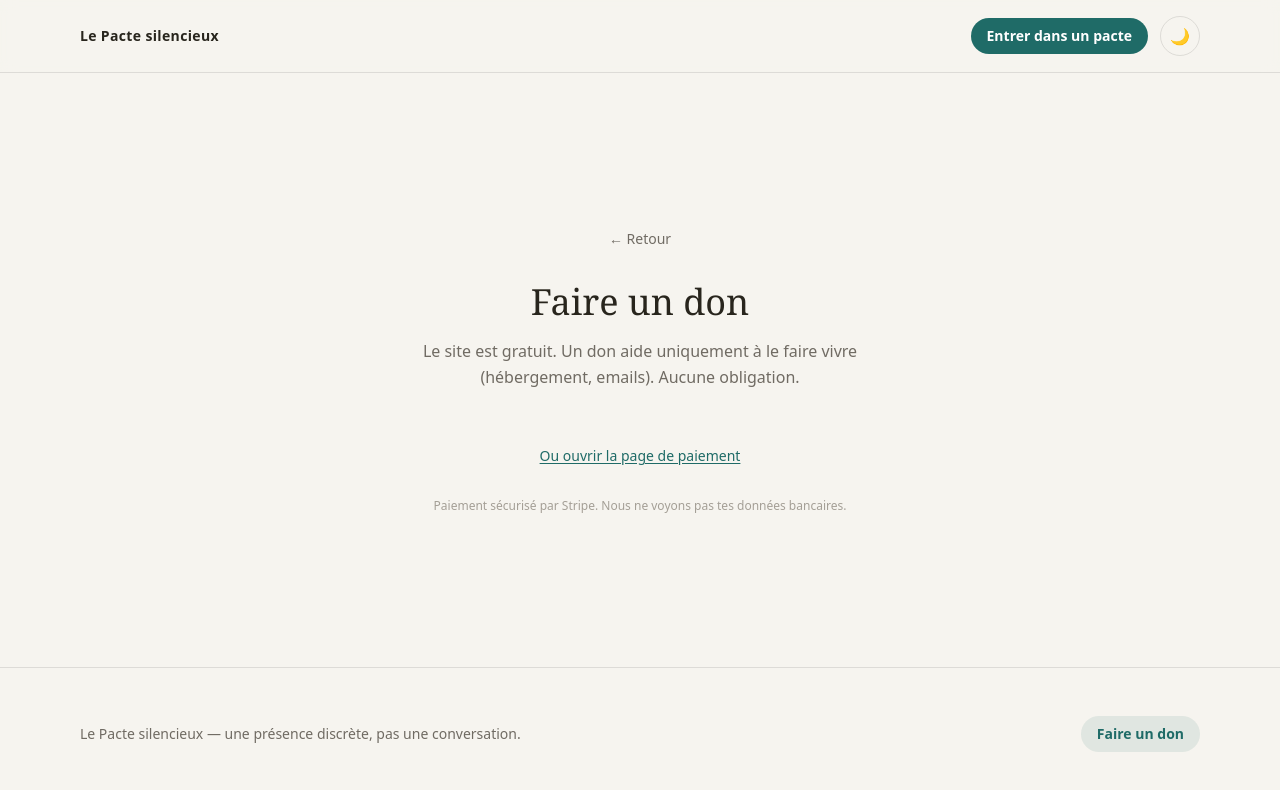
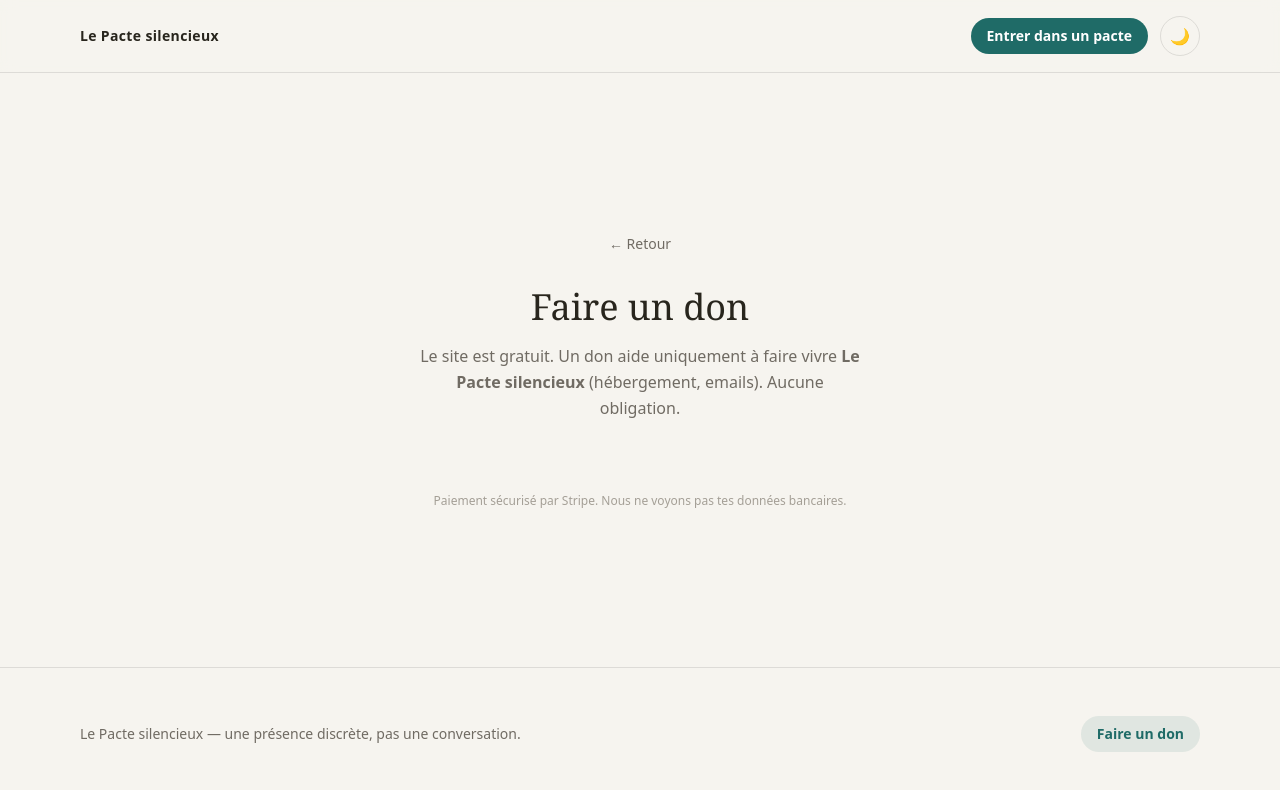
Before and after one commit to piratebtz64-hue/pacte-silencieux, a Next.js app: page /don in a window 1280 px wide. Shown: the top 790 px of the page. Built offline with nearby package versions, Linux system fonts and the light colour scheme; no server answers.

Commit message:
fix: forcer Stripe Buy Button exact (buy_btn_1U1mHPCv958zyEcwS9EfgXLC)

```diff
--- a/src/app/don/page.tsx
+++ b/src/app/don/page.tsx
@@ -22,8 +22,9 @@ export default function DonPage() {
           <h1 className="mt-8 text-3xl md:text-4xl font-serif">Faire un don</h1>
 
           <p className="mt-4 text-[#706b63] dark:text-[#a49f96] leading-relaxed">
-            Le site est gratuit. Un don aide uniquement à le faire vivre
-            (hébergement, emails). Aucune obligation.
+            Le site est gratuit. Un don aide uniquement à faire vivre{' '}
+            <strong>Le Pacte silencieux</strong> (hébergement, emails). Aucune
+            obligation.
           </p>
 
           <div className="mt-10">
--- a/src/components/StripeBuyButton.tsx
+++ b/src/components/StripeBuyButton.tsx
@@ -1,16 +1,8 @@
 'use client';
 
 import { useEffect, useRef } from 'react';
-import {
-  STRIPE_BUY_BUTTON_ID,
-  STRIPE_PUBLISHABLE_KEY,
-  DONATION_LINK,
-} from '@/lib/donation';
+import { STRIPE_BUY_BUTTON_ID, STRIPE_PUBLISHABLE_KEY } from '@/lib/donation';
 
-/**
- * Bouton de paiement Stripe officiel (Buy Button).
- * Charge le script une seule fois, puis affiche le web component.
- */
 export default function StripeBuyButton() {
   const loaded = useRef(false);
 
@@ -18,7 +10,8 @@ export default function StripeBuyButton() {
     if (loaded.current) return;
     loaded.current = true;
 
-    if (!document.querySelector('script[data-stripe-buy-button]')) {
+    const existing = document.querySelector('script[data-stripe-buy-button]');
+    if (!existing) {
       const script = document.createElement('script');
       script.src = 'https://js.stripe.com/v3/buy-button.js';
       script.async = true;
@@ -28,21 +21,12 @@ export default function StripeBuyButton() {
   }, []);
 
   return (
-    <div className="w-full flex flex-col items-center gap-4">
-      {/* @ts-expect-error web component Stripe */}
+    <div className="w-full flex justify-center">
+      {/* @ts-expect-error Stripe web component */}
       <stripe-buy-button
         buy-button-id={STRIPE_BUY_BUTTON_ID}
         publishable-key={STRIPE_PUBLISHABLE_KEY}
       />
-
-      <a
-        href={DONATION_LINK}
-        target="_blank"
-        rel="noopener noreferrer"
-        className="text-sm text-[#1f6b67] underline underline-offset-2"
-      >
-        Ou ouvrir la page de paiement
-      </a>
     </div>
   );
 }
--- a/src/lib/donation.ts
+++ b/src/lib/donation.ts
@@ -1,13 +1,5 @@
-/** Lien de secours (Payment Link) */
-export const DONATION_LINK =
-  process.env.NEXT_PUBLIC_STRIPE_DONATION_LINK ||
-  process.env.NEXT_PUBLIC_PAYPAL_DONATION_LINK ||
-  'https://buy.stripe.com/6oU5kCbAPaEd6tidOd93y02';
-
-export const STRIPE_BUY_BUTTON_ID =
-  process.env.NEXT_PUBLIC_STRIPE_BUY_BUTTON_ID ||
-  'buy_btn_1U1mHPCv958zyEcwS9EfgXLC';
+/** Bouton Stripe officiel fourni — ne pas changer sans nouveau code Stripe */
+export const STRIPE_BUY_BUTTON_ID = 'buy_btn_1U1mHPCv958zyEcwS9EfgXLC';
 
 export const STRIPE_PUBLISHABLE_KEY =
-  process.env.NEXT_PUBLIC_STRIPE_PUBLISHABLE_KEY ||
   'pk_live_51ScksKCv958zyEcwfGY8Ii3W7KXubQiVS63Bvh02RAyUGfP6PfrpygHfo6nGePWpcnygmKWj0dRjQnSdqjw9PqZS000cLImjAx';
```
